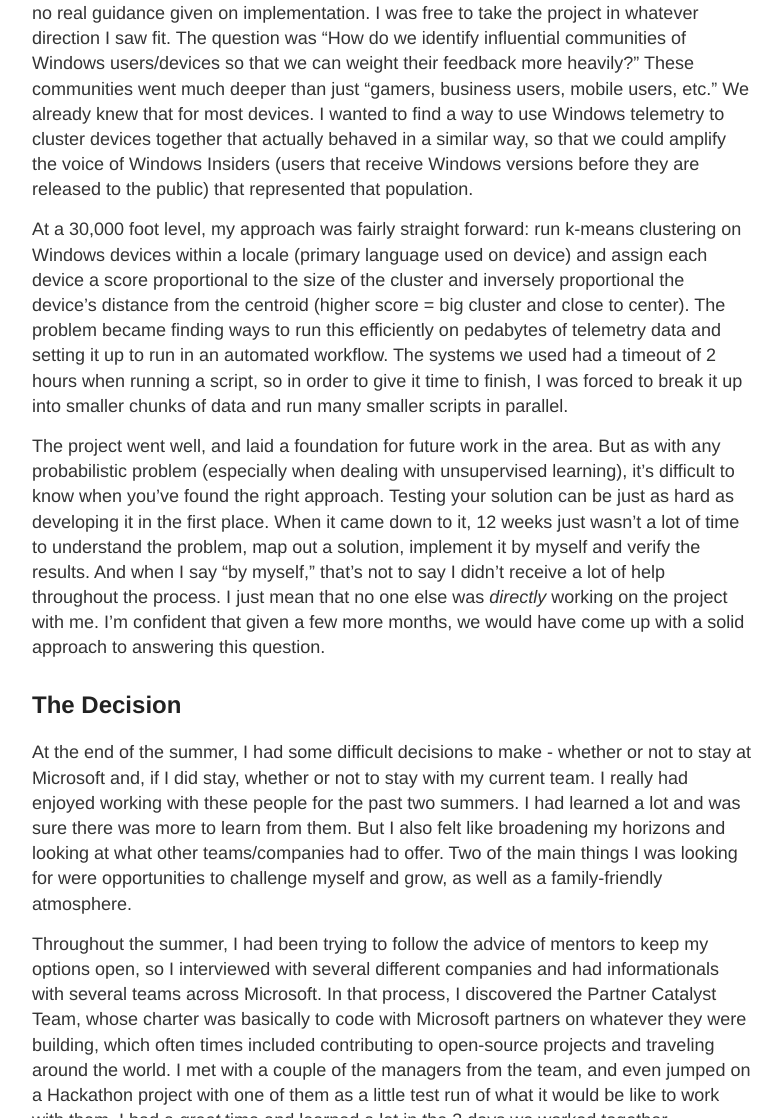
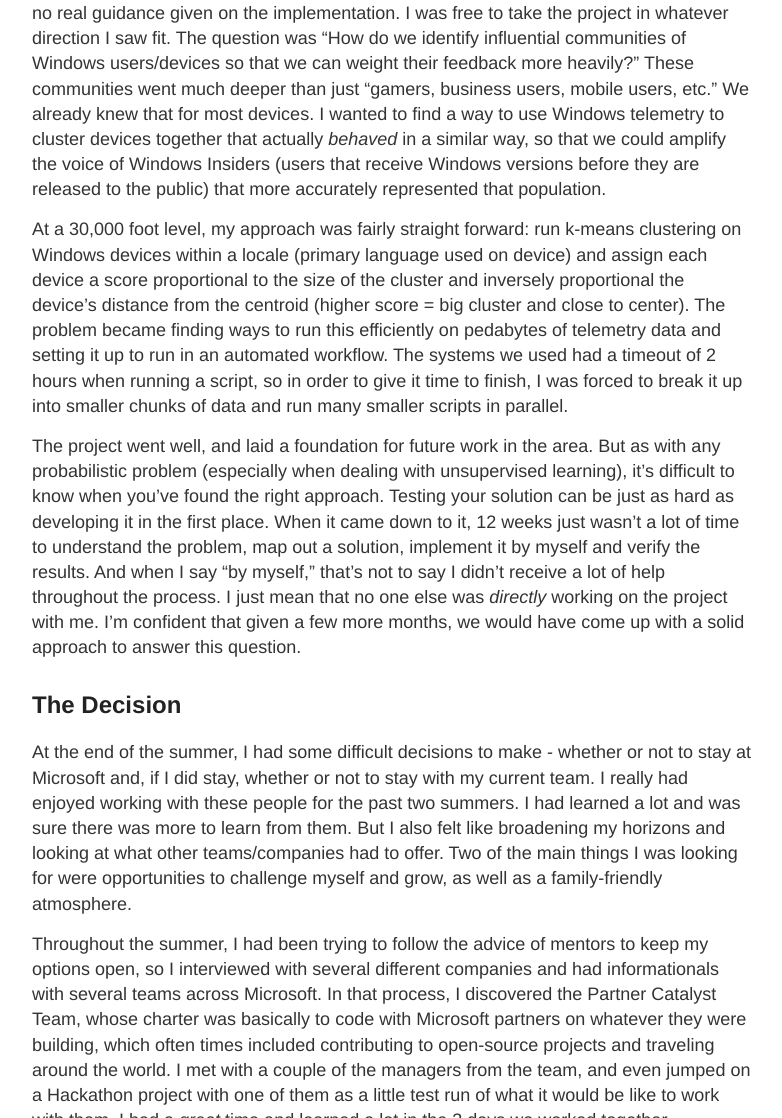
Before and after one commit to tbarlow12/tbarlow12.github.io, a Jekyll site: the page built from _posts/2018-6-13-joining-microsoft.md, in a window 1280 px wide and 1400 px high, scrolled down 4076 px. Shown: the part 282-1400 px from the top of the window, without its empty margins (248-1030 px from the left). Built offline with Jekyll 4.4.1, drawn with Linux system fonts in a browser that asks for light colours; some of the changed text lies outside the part shown.

Commit message:
more grammar fixes

```diff
--- a/_posts/2018-6-13-joining-microsoft.md
+++ b/_posts/2018-6-13-joining-microsoft.md
@@ -42,11 +42,11 @@ Our journey back to Redmond after a long school year was pretty much the same, a
 
 ![alt text](/resources/images/Microsoft/baby.jpg)
 
-My project during that second summer was very broad, more of a question to answer with no real guidance given on implementation. I was free to take the project in whatever direction I saw fit. The question was "How do we identify influential communities of Windows users/devices so that we can weight their feedback more heavily?" These communities went much deeper than just "gamers, business users, mobile users, etc." We already knew that for most devices. I wanted to find a way to use Windows telemetry to cluster devices together that actually behaved in a similar way, so that we could amplify the voice of Windows Insiders (users that receive Windows versions before they are released to the public) that represented that population.
+My project during that second summer was very broad, more of a question to answer with no real guidance given on the implementation. I was free to take the project in whatever direction I saw fit. The question was "How do we identify influential communities of Windows users/devices so that we can weight their feedback more heavily?" These communities went much deeper than just "gamers, business users, mobile users, etc." We already knew that for most devices. I wanted to find a way to use Windows telemetry to cluster devices together that actually *behaved* in a similar way, so that we could amplify the voice of Windows Insiders (users that receive Windows versions before they are released to the public) that more accurately represented that population.
 
 At a 30,000 foot level, my approach was fairly straight forward: run k-means clustering on Windows devices within a locale (primary language used on device) and assign each device a score proportional to the size of the cluster and inversely proportional the device's distance from the centroid (higher score = big cluster and close to center). The problem became finding ways to run this efficiently on pedabytes of telemetry data and setting it up to run in an automated workflow. The systems we used had a timeout of 2 hours when running a script, so in order to give it time to finish, I was forced to break it up into smaller chunks of data and run many smaller scripts in parallel.
 
-The project went well, and laid a foundation for future work in the area. But as with any probabilistic problem (especially when dealing with unsupervised learning), it's difficult to know when you've found the right approach. Testing your solution can be just as hard as developing it in the first place. When it came down to it, 12 weeks just wasn't a lot of time to understand the problem, map out a solution, implement it by myself and verify the results. And when I say "by myself," that's not to say I didn't receive a lot of help throughout the process. I just mean that no one else was _directly_ working on the project with me. I'm confident that given a few more months, we would have come up with a solid approach to answering this question.
+The project went well, and laid a foundation for future work in the area. But as with any probabilistic problem (especially when dealing with unsupervised learning), it's difficult to know when you've found the right approach. Testing your solution can be just as hard as developing it in the first place. When it came down to it, 12 weeks just wasn't a lot of time to understand the problem, map out a solution, implement it by myself and verify the results. And when I say "by myself," that's not to say I didn't receive a lot of help throughout the process. I just mean that no one else was _directly_ working on the project with me. I'm confident that given a few more months, we would have come up with a solid approach to answer this question.
 
 ## The Decision
 
```
Also changed, not shown: other parts of _posts/2018-6-13-joining-microsoft.md (+1 -1 lines), post_drafts/day-in-the-life.md (added).
